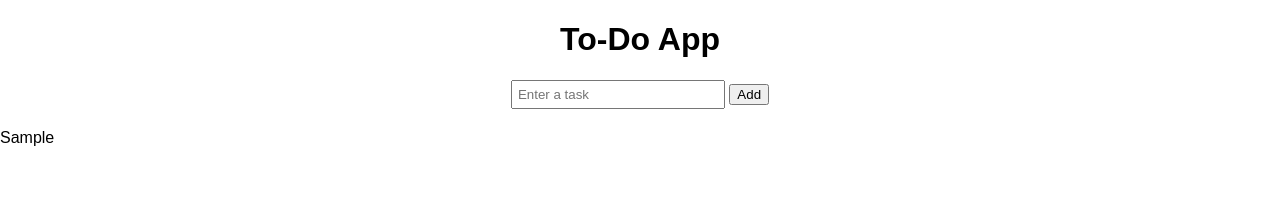
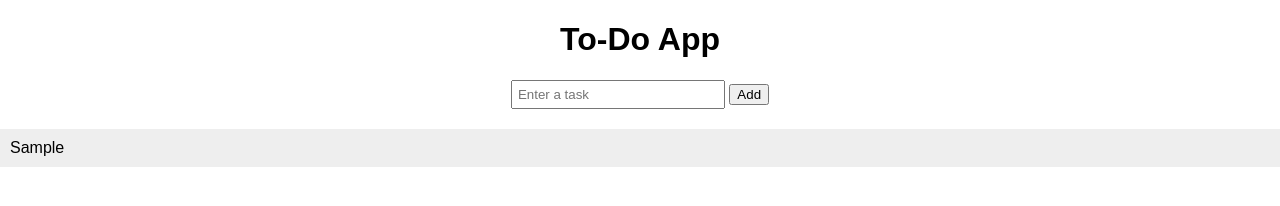
Before and after one commit to Syipmong/to-do-advanced, a plain HTML site: page index.html in a window 1280 px wide. Both pictures are taken after typing "Sample" into the empty fields and a click on the button "Add". Drawn offline with Linux system fonts and the light colour scheme.

```diff
--- a/main.js
+++ b/main.js
@@ -1,22 +1,14 @@
-// Get references to the form and list elements
 const todoForm = document.getElementById('todo-form');
 const todoInput = document.getElementById('todo-input');
 const todoList = document.getElementById('todo-list');
 
-// Add event listener to the form
 todoForm.addEventListener('submit', function(event) {
-    event.preventDefault(); // Prevent form submission
+    event.preventDefault();
 
-    // Get the value from the input field
     const todoText = todoInput.value;
 
-    // Create a new list item element
     const listItem = document.createElement('li');
     listItem.textContent = todoText;
-
-    // Append the new list item to the todo list
     todoList.appendChild(listItem);
-
-    // Clear the input field
     todoInput.value = '';
 });
--- a/style.css
+++ b/style.css
@@ -22,3 +22,9 @@
         list-style-type: none;
         padding: 0;
     }
+
+    #todo-list li {
+        background-color: #eee;
+        margin-bottom: 5px;
+        padding: 10px;
+    }
```
Also changed, not shown: index.html (+1 -1 lines). Lines whose indentation alone changed are shown as unchanged.
